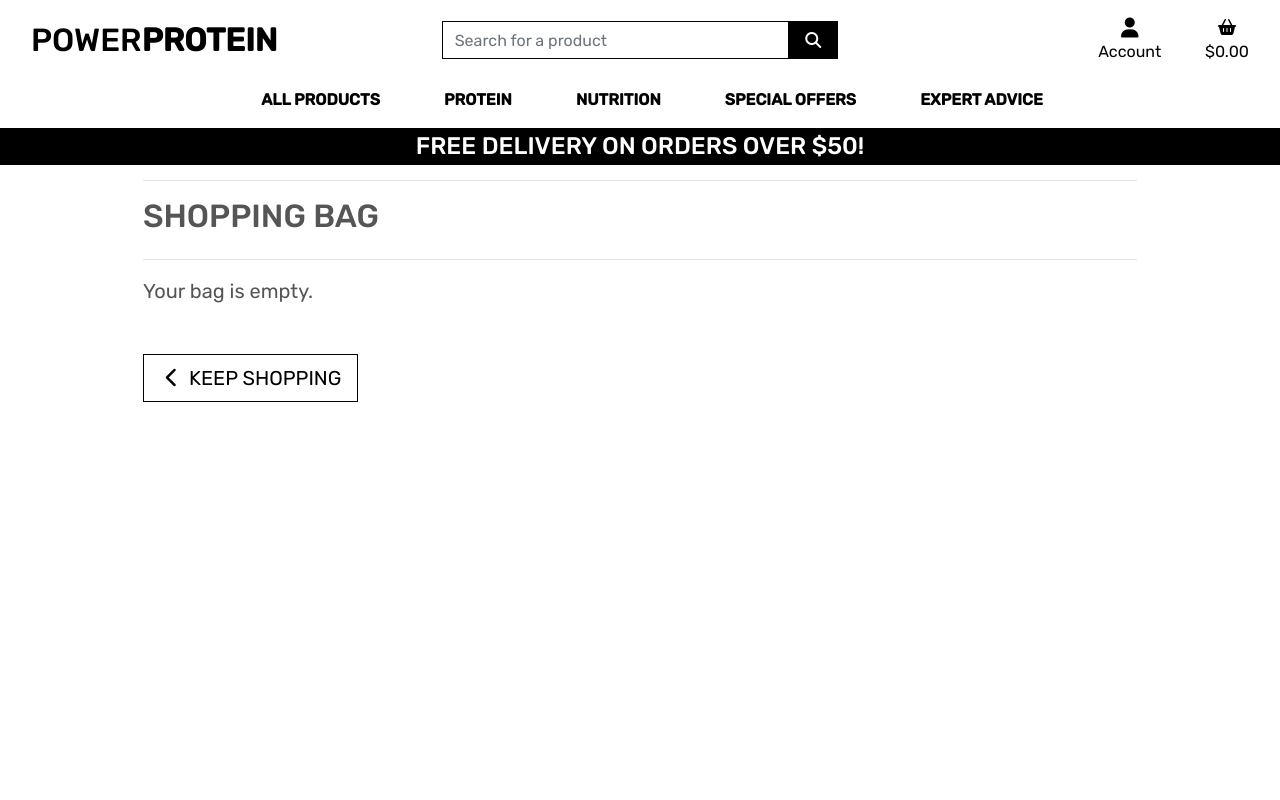
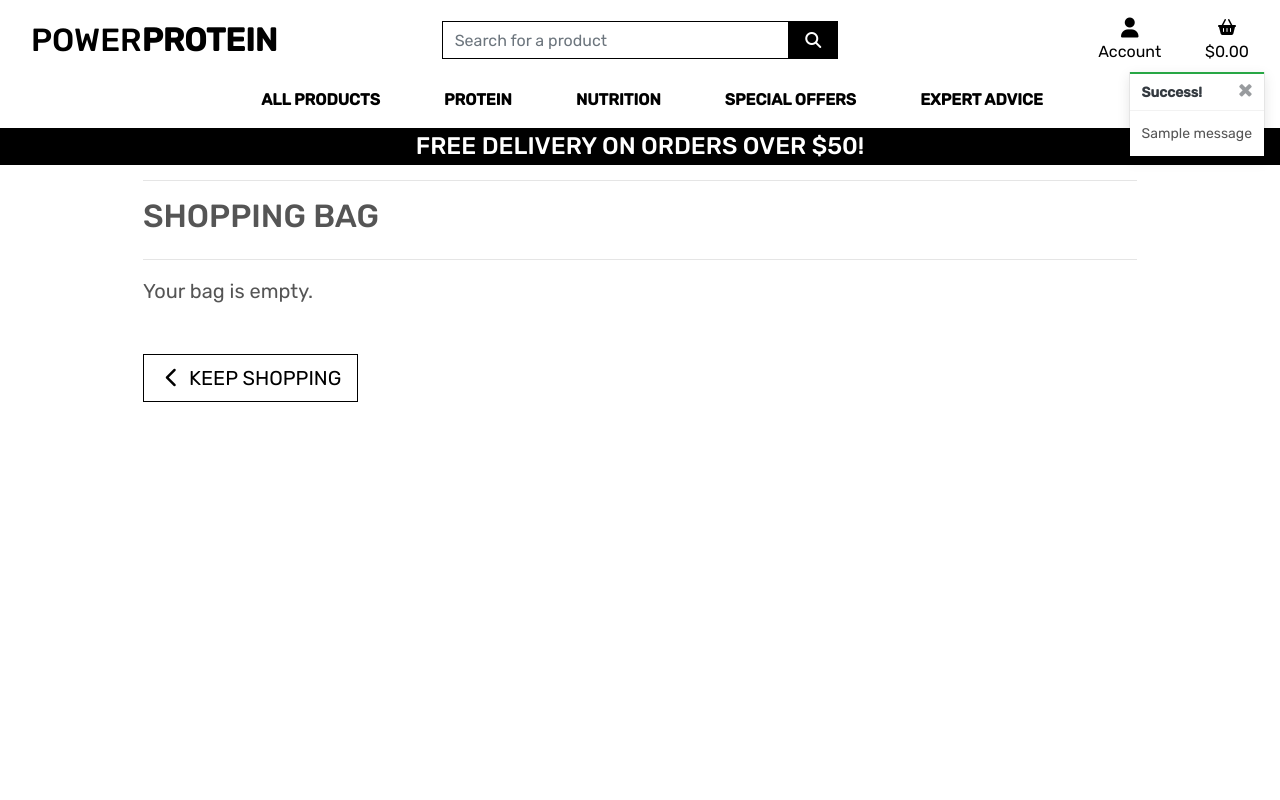
Before and after one commit to Giov3ss/PowerProtein, a Django app: page /bag/ in a window 1280 px wide. Run offline with Django 3.2, Linux system fonts and the light colour scheme; tables that the repository leaves empty hold one stand-in row (values such as "Sample post"); one stand-in notice (Sample message) is shown; some libraries are stand-ins or nearby versions.

Commit message:
added toast templates and messages, also styling the into base.css

```diff
--- a/bag/views.py
+++ b/bag/views.py
@@ -1,5 +1,5 @@
 from django.shortcuts import render, redirect, reverse, HttpResponse, get_object_or_404
-
+from django.contrib import messages
 from products.models import Product
 
 # Create your views here.
@@ -15,14 +15,19 @@ def add_to_bag(request, item_id):
     Add a quantity of the specified product to the shopping bag
     """
 
+    product = Product.objects.get(pk=item_id)
     quantity = int(request.POST.get('quantity'))
     redirect_url = request.POST.get('redirect_url')
     bag = request.session.get('bag', {})
 
     if item_id in list(bag.keys()):
         bag[item_id] += quantity
+        messages.success(request,
+                        (f'Update {product.name} '
+                        f'quantity to {bag[item_id]}'))
     else:
         bag[item_id] = quantity
+        messages.warning(request, f'Added {product.name} to your bag.')
 
     request.session['bag'] = bag
     return redirect(redirect_url)
--- a/powerprotein/settings.py
+++ b/powerprotein/settings.py
@@ -78,6 +78,8 @@ TEMPLATES = [
         },
     },
 ]
+
+MESSAGE_STORAGE = 'django.contrib.messages.storage.session.SessionStorage'
 
 AUTHENTICATION_BACKENDS = [
     # Needed to login by username in Django admin, regardless of `allauth`
--- a/static/css/base.css
+++ b/static/css/base.css
@@ -107,6 +107,23 @@ a.category-badge > span.badge:hover {
     background: #bec6ce;
 }
 
+/* -------------------------------- Bootstrap Toasts */
+
+.message-container {
+    position: fixed;
+    top: 72px;
+    right: 15px;
+    z-index: 99999999999;
+}
+
+.custom-toast {
+    overflow: visible;
+}
+
+.toast-capper {
+    height: 2px;
+}
+
 /* -------------------------------- Media Queries */
 
 /* Slightly larger container on xl screens */
--- a/templates/base.html
+++ b/templates/base.html
@@ -117,7 +117,21 @@
     </header>
 
     {% if messages %}
-        <div class="message-container"></div>
+        <div class="message-container">
+            {% for message in messages %}
+                {% with message.level as level %}
+                    {% if level == 40 %}
+                        {% include 'includes/toasts/toast_error.html' %}
+                    {% elif level == 30 %}
+                        {% include 'includes/toasts/toast_warning.html' %}
+                    {% elif level == 25 %}
+                        {% include 'includes/toasts/toast_success.html' %}
+                    {% else %}
+                        {% include 'includes/toasts/toast_info.html' %}
+                    {% endif %}
+                {% endwith %}
+            {% endfor %}
+        </div>
     {% endif %}
 
     {% block page_header %}
@@ -127,6 +141,9 @@
     {% endblock %}
 
     {% block postloadjs %}
+    <script type="text/javascript">
+        $('.toast').toast('show');
+    </script>
     {% endblock %}
 
   </body>
--- /dev/null
+++ b/templates/includes/toasts/toast_success.html
@@ -0,0 +1,13 @@
+<div class="toast custom-toast rounded-0 border-top-0" data-autohide="false">
+    <div class="arrow-up arrow-success"></div>
+    <div class="w-100 toast-capper bg-success"></div>
+    <div class="toast-header bg-white text-dark">
+        <strong class="mr-auto">Success!</strong>
+        <button type="button" class="ml-2 mb-1 close text-dark" data-dismiss="toast" aria-label="Close">
+            <span aria-hidden="true">&times;</span>
+        </button>
+    </div>
+    <div class="toast-body bg-white">
+        {{ message }}
+    </div>
+</div>
```
Also changed, not shown: templates/includes/toasts/toast_error.html (added, +13 -0 lines), templates/includes/toasts/toast_info.html (added, +13 -0 lines), templates/includes/toasts/toast_warning.html (added, +13 -0 lines).
